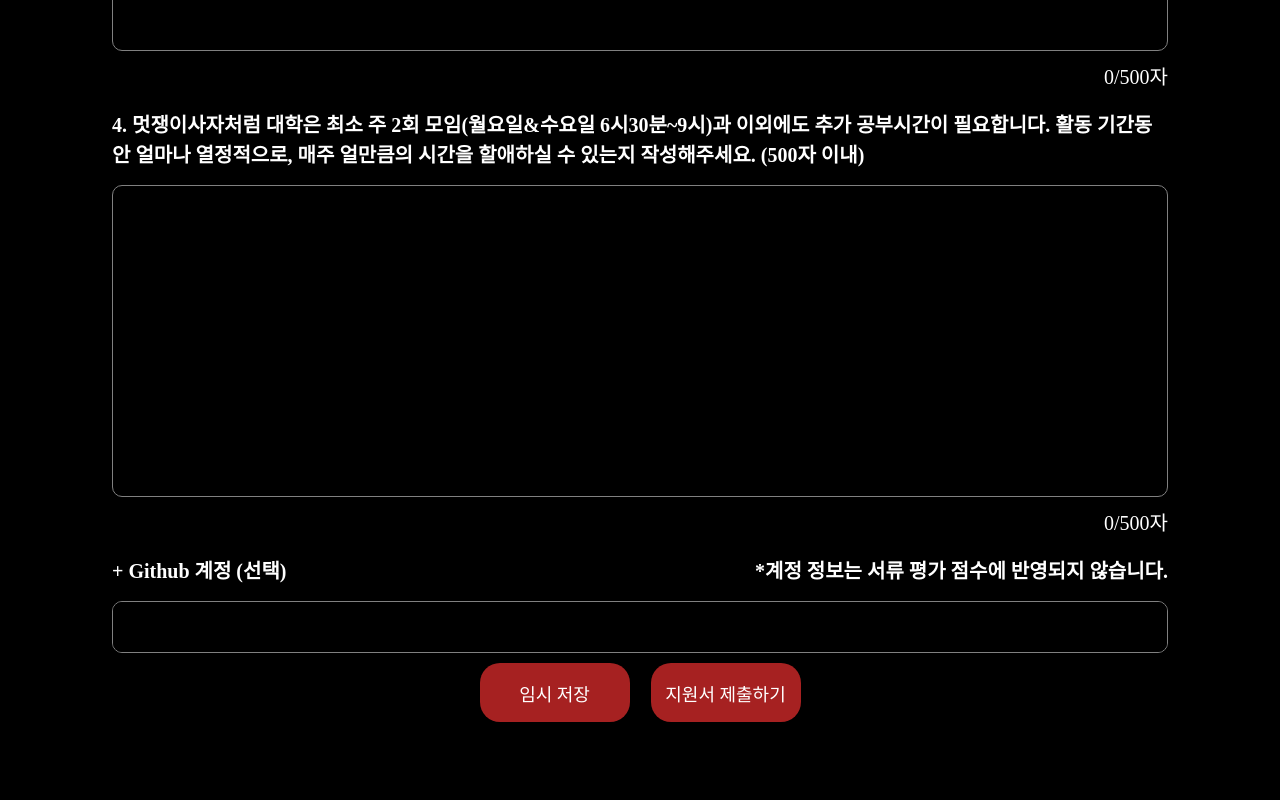
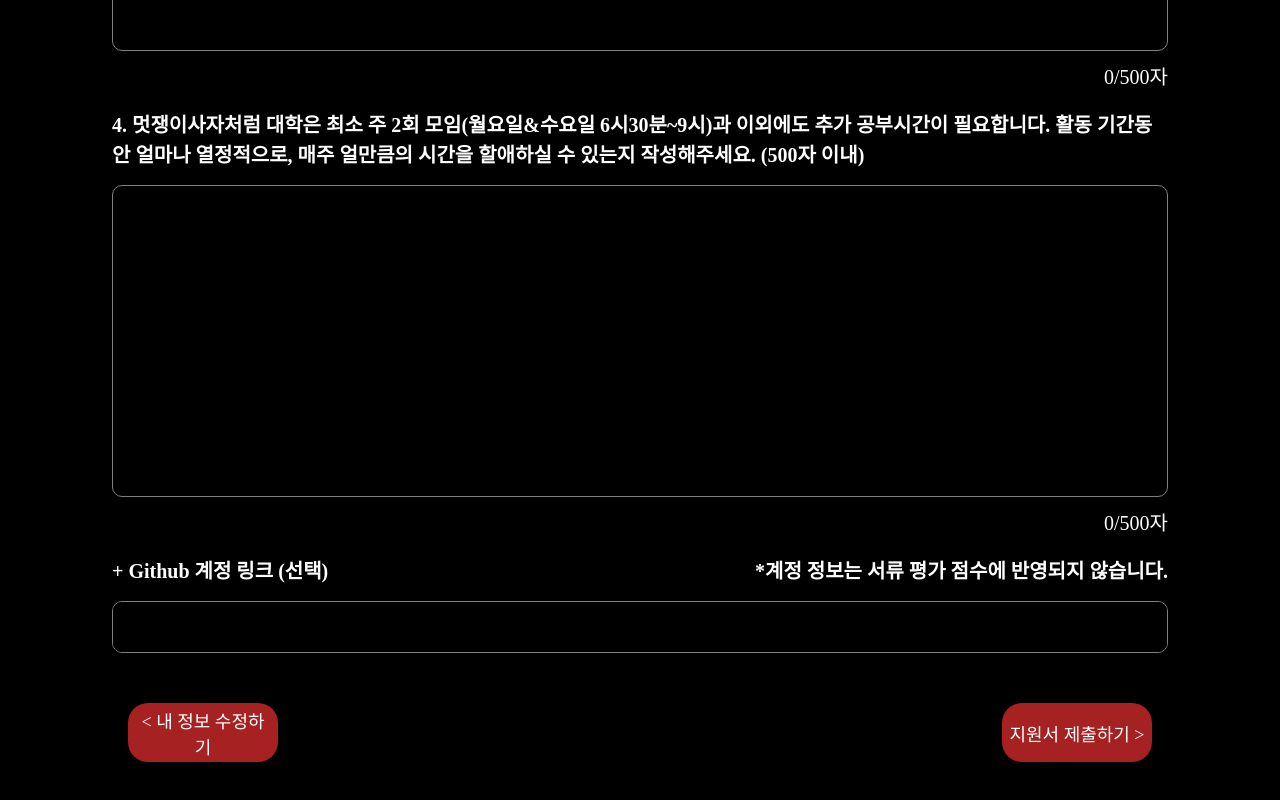
Before and after one commit to Applion-11th/Applion-Client, a React (Create React App) app: page /apply in a window 1280 px wide. Shown: the part 1593-2393 px from the top of the page. Before the commit the page ends 2315 px from the top, so only its background shows below. Built offline with nearby package versions, Linux system fonts and the light colour scheme; a web font is replaced by a local one.

Commit message:
feat: modify spacing in /apply page

```diff
--- a/src/pages/Application.js
+++ b/src/pages/Application.js
@@ -4,7 +4,7 @@ import styled from "styled-components";
 import { Button, Space } from "../components/atoms";
 import { InputApply, CountdownTimer } from "../components";
 import { useNavigate } from "react-router-dom";
-import palette from "../styles/colors";
+import { IoIosArrowForward, IoIosArrowBack } from "react-icons/io";
 
 const Application = () => {
   const FINALDATE = "2023-03-09T23:59:59";
@@ -58,29 +58,30 @@ const Application = () => {
           </Form>
           <Form>
             <FlexEnd>
-              <Text>+ Github 계정 (선택)</Text>
+              <Text>+ Github 계정 링크 (선택)</Text>
               <Text>*계정 정보는 서류 평가 점수에 반영되지 않습니다.</Text>
             </FlexEnd>
             <InputGit />
           </Form>
         </Flex>
+        <Space height="40px" />
         <ButtonContainer>
           <Click
             onClick={() => {
               console.log("save");
             }}
           >
-            <Button text="임시 저장" width="150px" height="59px" fontSize="18px" borderRadius="20px" />
+            <Button text="< 내 정보 수정하기" width="150px" height="59px" fontSize="18px" borderRadius="20px" />
           </Click>
-          <Space margin="0px 21px 0px 0px" />
           <Click
             onClick={() => {
               console.log("submit");
             }}
           >
-            <Button text="지원서 제출하기" width="150px" height="59px" fontSize="18px" borderRadius="20px" />
+            <Button text="지원서 제출하기 >" width="150px" height="59px" fontSize="18px" borderRadius="20px" />
           </Click>
         </ButtonContainer>
+        <Space height="40px" />
       </Container>
     </>
   );
@@ -96,7 +97,7 @@ const ButtonContainer = styled.div`
   width: 100%;
   display: flex;
   flex-direction: row;
-  justify-content: center;
+  justify-content: space-between;
 `;
 
 const Container = styled.div`
```
